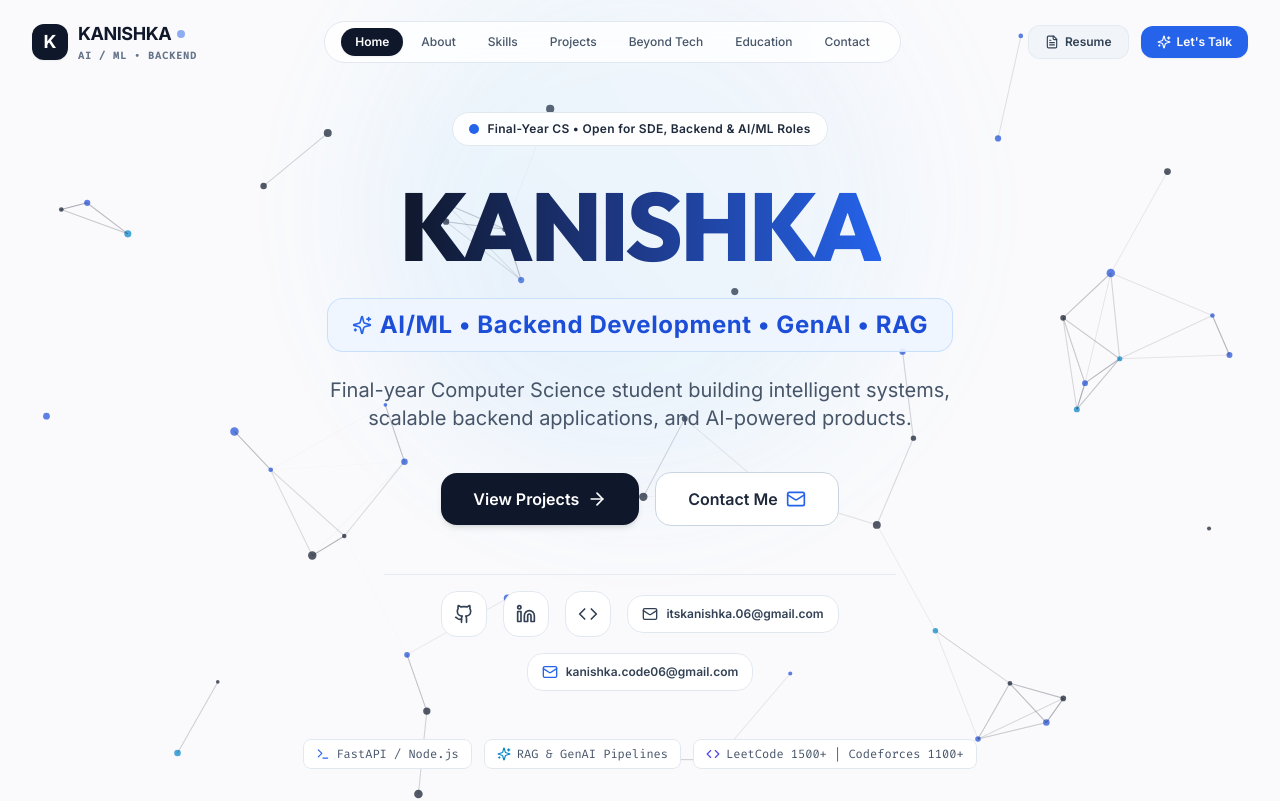
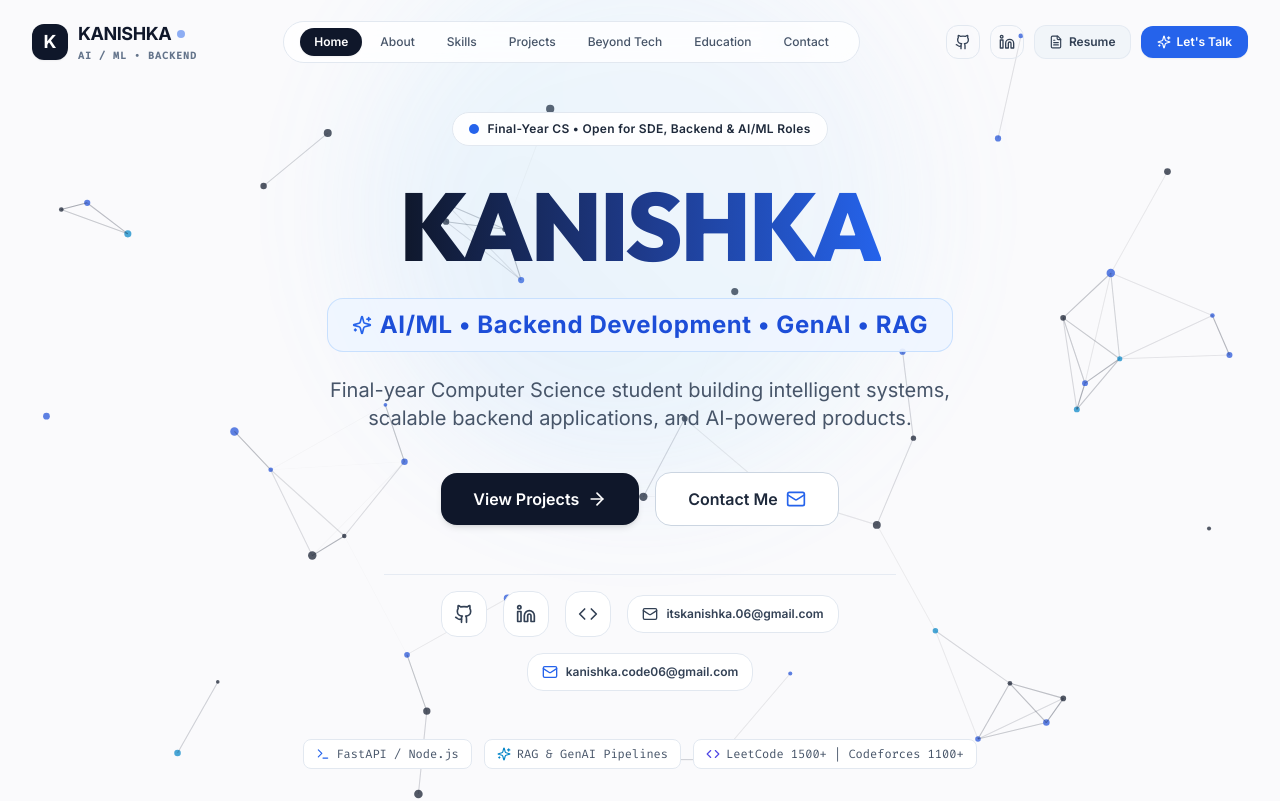
Before and after one commit to ITSKANISHKA/PortFolio, a React (Vite) app: page / in a window 1280 px wide. Shown: the top 801 px of the page. Built offline with nearby package versions, Linux system fonts and the light colour scheme.

Commit message:
Enhance Navbar with social media links
Added GitHub and LinkedIn icons and links to the Navbar component.

```diff
--- a/src/components/Navbar.jsx
+++ b/src/components/Navbar.jsx
@@ -1,5 +1,5 @@
 import React, { useState, useEffect } from 'react';
-import { Menu, X, Sparkles, FileText } from 'lucide-react';
+import { Menu, X, Sparkles, FileText, Github, Linkedin } from 'lucide-react';
 import { portfolioData } from '../data/portfolioData';
 
 const navItems = [
@@ -13,6 +13,7 @@ const navItems = [
 ];
 
 export default function Navbar() {
+  const { github, linkedin } = portfolioData.personal;
   const [scrolled, setScrolled] = useState(false);
   const [activeSection, setActiveSection] = useState('hero');
   const [mobileMenuOpen, setMobileMenuOpen] = useState(false);
@@ -102,13 +103,31 @@ export default function Navbar() {
             })}
           </nav>
 
-          {/* Action CTAs */}
-          <div className="hidden md:flex items-center gap-3">
+          {/* Action CTAs & Top Social Links */}
+          <div className="hidden md:flex items-center gap-2.5">
+            <a
+              href={github}
+              target="_blank"
+              rel="noopener noreferrer"
+              className="p-2 rounded-xl text-slate-700 hover:bg-slate-900 hover:text-white border border-slate-200 transition-all shadow-2xs"
+              title="GitHub"
+            >
+              <Github className="w-4 h-4" />
+            </a>
+            <a
+              href={linkedin}
+              target="_blank"
+              rel="noopener noreferrer"
+              className="p-2 rounded-xl text-slate-700 hover:bg-[#0A66C2] hover:text-white border border-slate-200 transition-all shadow-2xs"
+              title="LinkedIn"
+            >
+              <Linkedin className="w-4 h-4" />
+            </a>
             <a
               href="/Kanishka_Resume.html"
               target="_blank"
               rel="noopener noreferrer"
-              className="inline-flex items-center gap-1.5 px-4 py-2 rounded-xl text-xs font-semibold text-slate-700 bg-slate-100 hover:bg-slate-200 hover:text-slate-900 border border-slate-200/80 transition-all shadow-xs"
+              className="inline-flex items-center gap-1.5 px-3.5 py-2 rounded-xl text-xs font-semibold text-slate-700 bg-slate-100 hover:bg-slate-200 hover:text-slate-900 border border-slate-200/80 transition-all shadow-xs"
             >
               <FileText className="w-3.5 h-3.5" />
               Resume
@@ -156,6 +175,24 @@ export default function Navbar() {
               );
             })}
             <div className="pt-2 border-t border-slate-100 flex flex-col gap-2">
+              <div className="flex items-center gap-2 justify-center py-1">
+                <a
+                  href={github}
+                  target="_blank"
+                  rel="noopener noreferrer"
+                  className="p-2.5 rounded-xl bg-slate-100 text-slate-800 font-bold text-xs flex items-center gap-1.5"
+                >
+                  <Github className="w-4 h-4" /> GitHub
+                </a>
+                <a
+                  href={linkedin}
+                  target="_blank"
+                  rel="noopener noreferrer"
+                  className="p-2.5 rounded-xl bg-blue-50 text-blue-700 font-bold text-xs flex items-center gap-1.5"
+                >
+                  <Linkedin className="w-4 h-4" /> LinkedIn
+                </a>
+              </div>
               <a
                 href="/Kanishka_Resume.html"
                 target="_blank"
```
